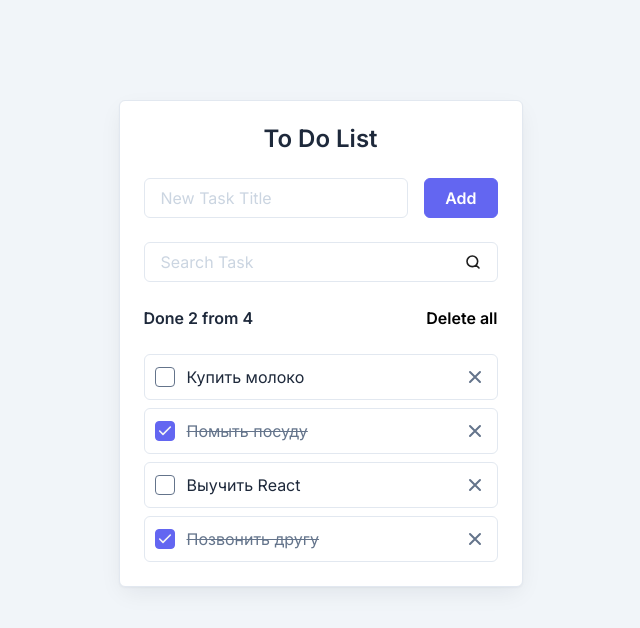
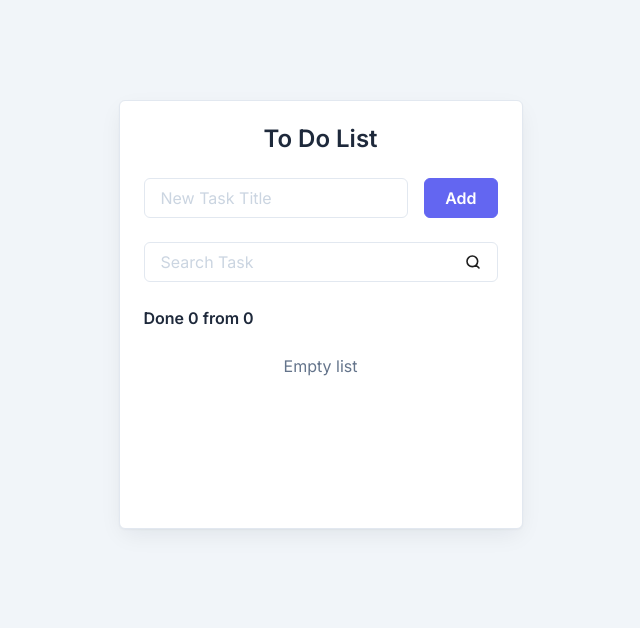
Before and after one commit to Grinch3214/TaskNest, a React (Vite) app: page / in a window 1280 px wide. Shown: the top 628 px of the page, without its empty margins (312-952 px from the left). Built offline with nearby package versions, Linux system fonts and the light colour scheme.

Commit message:
useEffect and useState

```diff
--- a/src/components/todo/Todo.jsx
+++ b/src/components/todo/Todo.jsx
@@ -1,17 +1,23 @@
-import { useState } from 'react';
+import { useState, useEffect } from 'react';
 import TaskForm from '../taskForm/TaskForm';
 import TodoInfo from '../todoInfo/TodoInfo';
 import TodoList from '../todoList/TodoList';
 
 const Todo = () => {
-  const [tasks, setTasks] = useState([
-    { id: crypto?.randomUUID(), title: 'Купить молоко', isDone: false },
-    { id: crypto?.randomUUID(), title: 'Помыть посуду', isDone: true },
-    { id: crypto?.randomUUID(), title: 'Выучить React', isDone: false },
-    { id: crypto?.randomUUID(), title: 'Позвонить другу', isDone: true },
-  ]);
+  const [tasks, setTasks] = useState(() => {
+    console.log('useState');
+    const savedTasks = localStorage.getItem('tasks');
+
+    if (savedTasks) {
+      return JSON.parse(savedTasks);
+    }
+
+    return [];
+  });
 
   const [newTaskTitle, setNewTaskTitle] = useState('');
+
+  const [searchQuery, setSearchQuery] = useState('');
 
   const taskFiltered = tasks.filter(({ isDone }) => isDone);
 
@@ -41,6 +47,7 @@ const Todo = () => {
 
   const filterTask = (query) => {
     console.log(query);
+    setSearchQuery(query);
   };
 
   const addTask = () => {
@@ -53,8 +60,22 @@ const Todo = () => {
 
       setTasks([newTask, ...tasks]);
       setNewTaskTitle('');
+      setSearchQuery('');
     }
   };
+
+  const clearSearchQuery = searchQuery.trim().toLocaleLowerCase();
+  const filteredTask =
+    clearSearchQuery > 0
+      ? tasks.filter(({ title }) =>
+          title.toLocaleLowerCase().includes(clearSearchQuery),
+        )
+      : null;
+
+  useEffect(() => {
+    console.log('useEffect');
+    localStorage.setItem('tasks', JSON.stringify(tasks));
+  }, [tasks]);
 
   return (
     <div className="todo">
@@ -75,6 +96,7 @@ const Todo = () => {
         id="search-task"
         label="Search Task"
         typeInput="search"
+        value={searchQuery}
         onChange={filterTask}
       />
       <TodoInfo
@@ -86,6 +108,7 @@ const Todo = () => {
         tasks={tasks}
         onButtonClick={deleteTask}
         onTaskCompleteChange={toggleTaskComplete}
+        filteredTask={filteredTask}
       />
     </div>
   );
--- a/src/components/todoList/TodoList.jsx
+++ b/src/components/todoList/TodoList.jsx
@@ -1,15 +1,27 @@
 import TodoItem from '../todoItem/TodoItem';
 
 const TodoList = (props) => {
-  const { tasks = [], onButtonClick, onTaskCompleteChange } = props;
+  const {
+    tasks = [],
+    onButtonClick,
+    onTaskCompleteChange,
+    filteredTask,
+  } = props;
 
-  if (!tasks.length) {
-    return <div className="todo__empty-message"></div>;
+  const hasTasks = tasks.length > 0;
+  const isEmptyFilteredTasks = filteredTask?.length === 0;
+
+  if (!hasTasks) {
+    return <div className="todo__empty-message">Empty list</div>;
+  }
+
+  if (hasTasks && isEmptyFilteredTasks) {
+    return <div className="todo__empty-message">Tasks not found</div>;
   }
 
   return (
     <ul className="todo__list">
-      {tasks.map((task) => (
+      {(filteredTask ?? tasks).map((task) => (
         <TodoItem
           key={task.id}
           {...task}
```
